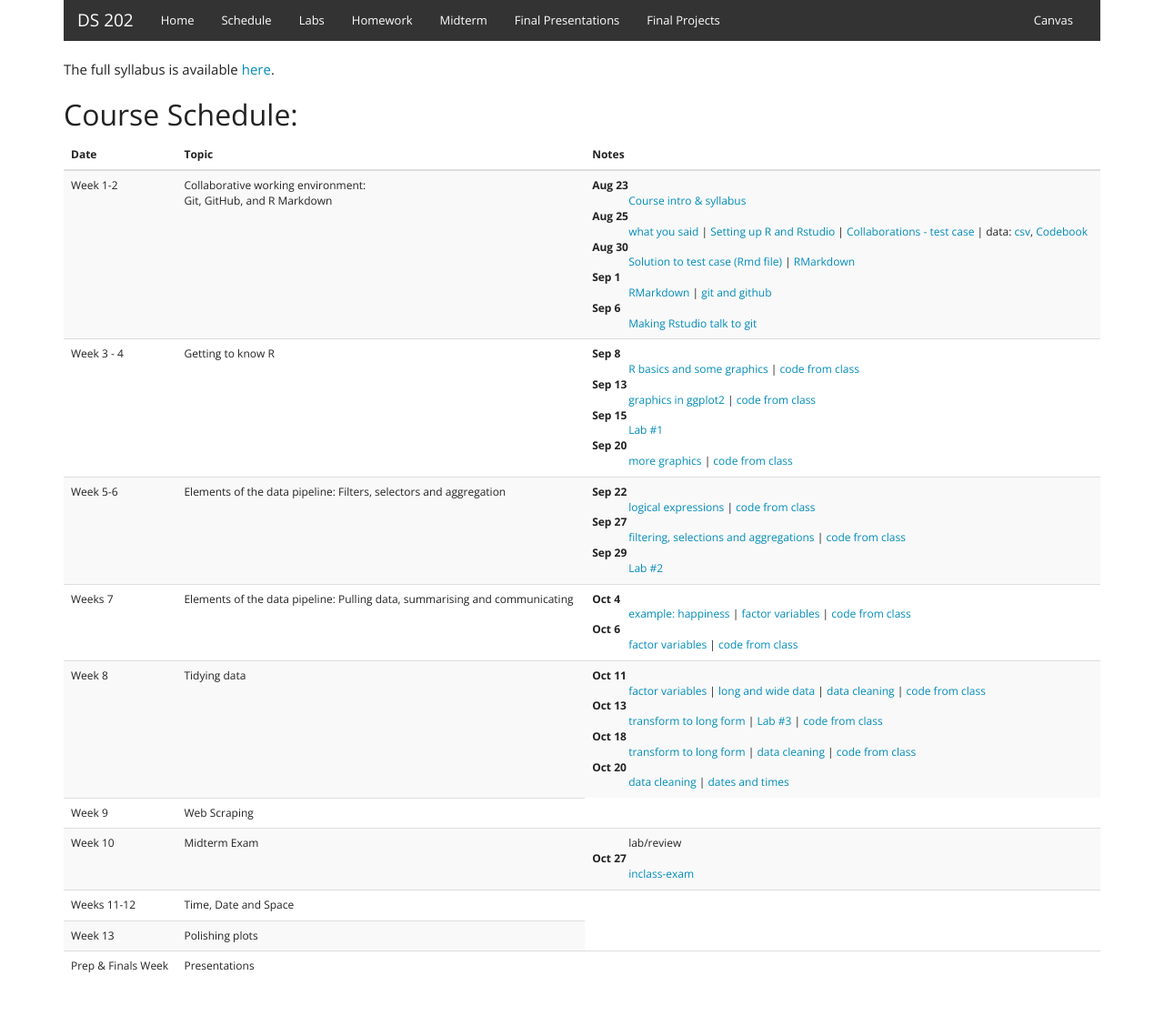
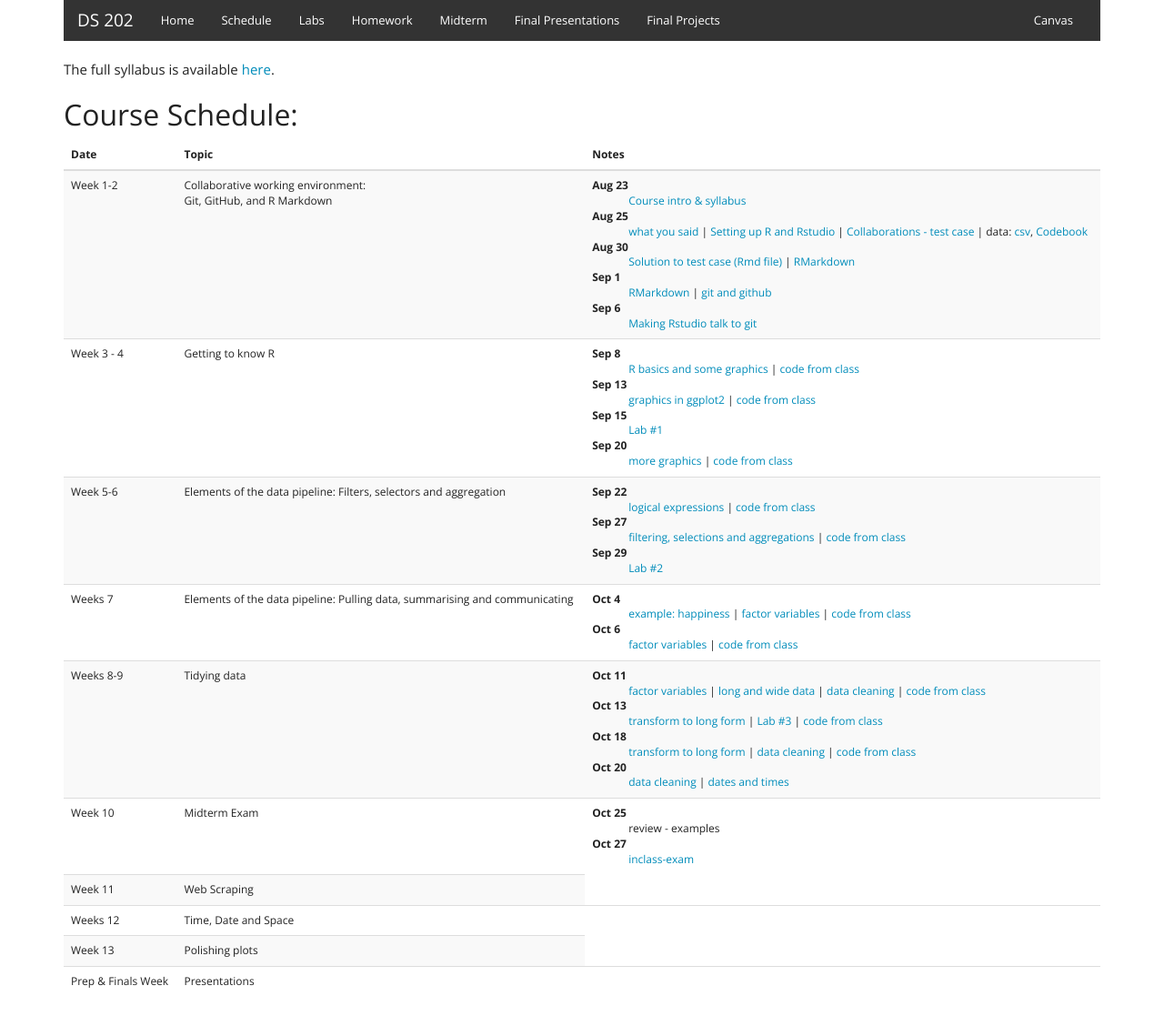
Before and after one commit to DS202-at-ISU/DS202-at-ISU.github.io, a Jekyll site: the page built from schedule.html, in a window 1280 px wide. Shown: the whole page at 91% size. Built offline with Jekyll 4.4.1, drawn with Linux system fonts in a browser that asks for light colours.

Commit message:
schedule clean-up

```diff
--- a/schedule.html
+++ b/schedule.html
@@ -120,7 +120,7 @@ The full syllabus is available <a href="syllabus.pdf" target=_blank>here</a>.
     </dl>  -->
       </tr>
             <tr>
-        <td>Week 8</td>
+        <td>Weeks 8-9</td>
         <td>Tidying data</td>
         <td> <dl>
                    <dt>Oct 11</dt>
@@ -156,24 +156,24 @@ The full syllabus is available <a href="syllabus.pdf" target=_blank>here</a>.
           <dd><a href="../materials/03_tidyverse/08-messy-4.html">fixing messy (4)</a> | <a href="../materials/03_tidyverse/09_missing-values.html">missing values</a></dd>
           <dt>Mar 22</dt> -->
       </tr>
-            <tr>
-        <td>Week 9</td>
-        <td>Web Scraping</td>
-      </tr>
+
       <tr>
         <td>Week 10</td>
         <td>Midterm Exam</td>
         <td>
-          <dt> </dt>
-          <dd>lab/review</dd>
+          <dt>Oct 25</dt>
+          <dd>review - examples</dd>
           <dt>Oct 27</dt>
           <dd><a href="midterm.html">inclass-exam</a></dd>
            </dl>
 
         </td>
-
+        <tr>
+        <td>Week 11</td>
+        <td>Web Scraping</td>
       </tr>
-        <td>Weeks 11-12</td>
+      </tr>
+        <td>Weeks 12</td>
         <td>Time, Date and Space</td>
         <td>
   <!--        <dl>
```
